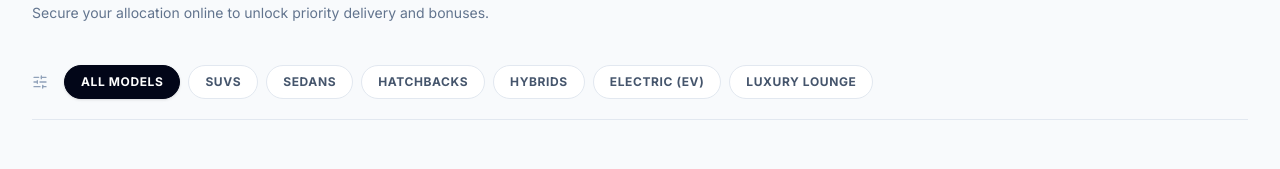
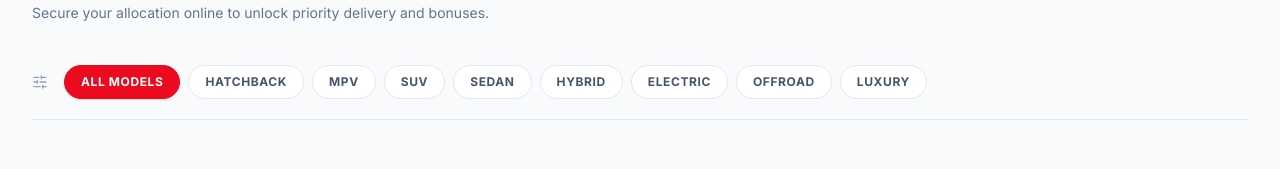
Before and after one commit to Odia-Dev/LT-Booking-V3-firebase, a Next.js app: page /vehicles in a window 1280 px wide. Shown: the part 332-501 px from the top of the page. Built offline with nearby package versions, Linux system fonts and the light colour scheme; no server answers.

Commit message:
feat: correct vehicles storefront category tab names and map filtering using NAV_CATEGORIES

```diff
--- a/src/app/(frontend)/vehicles/page.tsx
+++ b/src/app/(frontend)/vehicles/page.tsx
@@ -1,41 +1,49 @@
 "use client";
 
-import React, { useState } from "react";
+import React, { useState, useMemo } from "react";
 import Link from "next/link";
-import { Car, ChevronRight, SlidersHorizontal, Info, Sparkles } from "lucide-react";
+import { SlidersHorizontal, Sparkles } from "lucide-react";
+import { NAV_CATEGORIES } from "@/lib/categories";
 
 const VEHICLES = [
   { slug: "toyota-glanza", name: "Toyota Glanza", type: "Hatchback", category: "hatchback", price: "₹6.81 Lakh", booking: "₹11,000", image: "https://images.unsplash.com/photo-1549399542-7e3f8b79c341?auto=format&fit=crop&q=80&w=600" },
   { slug: "toyota-urban-cruiser-taisor", name: "Toyota Taisor", type: "Compact SUV", category: "suv", price: "₹7.74 Lakh", booking: "₹11,000", image: "https://images.unsplash.com/photo-1533473359331-0135ef1b58bf?auto=format&fit=crop&q=80&w=600" },
-  { slug: "toyota-rumion", name: "Toyota Rumion", type: "MPV", category: "hybrid", price: "₹10.44 Lakh", booking: "₹21,000", image: "https://images.unsplash.com/photo-1503376780353-7e6692767b70?auto=format&fit=crop&q=80&w=600" },
-  { slug: "toyota-urban-cruiser-hyryder", name: "Urban Cruiser Hyryder", type: "SUV", category: "hybrid", price: "₹11.14 Lakh", booking: "₹25,000", image: "https://images.unsplash.com/photo-1511919884226-fd3cad34687c?auto=format&fit=crop&q=80&w=800" },
+  { slug: "toyota-rumion", name: "Toyota Rumion", type: "MPV", category: "mpv", price: "₹10.44 Lakh", booking: "₹21,000", image: "https://images.unsplash.com/photo-1503376780353-7e6692767b70?auto=format&fit=crop&q=80&w=600" },
+  { slug: "toyota-urban-cruiser-hyryder", name: "Urban Cruiser Hyryder", type: "SUV", category: "suv", price: "₹11.14 Lakh", booking: "₹25,000", image: "https://images.unsplash.com/photo-1511919884226-fd3cad34687c?auto=format&fit=crop&q=80&w=800" },
   { slug: "toyota-urban-cruiser-ebella", name: "Urban Cruiser Ebella", type: "Electric SUV", category: "electric", price: "₹12.00 Lakh", booking: "₹25,000", image: "https://images.unsplash.com/photo-1563720223185-11003d516935?auto=format&fit=crop&q=80&w=600" },
-  { slug: "toyota-innova-crysta", name: "Toyota Innova Crysta", type: "MPV", category: "luxury", price: "₹19.99 Lakh", booking: "₹50,000", image: "https://images.unsplash.com/photo-1605559424843-9e4c228bf1c2?auto=format&fit=crop&q=80&w=600" },
-  { slug: "toyota-innova-hycross", name: "Innova Hycross", type: "MPV", category: "hybrid", price: "₹18.86 Lakh", booking: "₹50,000", image: "https://images.unsplash.com/photo-1605559424843-9e4c228bf1c2?auto=format&fit=crop&q=80&w=1200" },
+  { slug: "toyota-innova-crysta", name: "Toyota Innova Crysta", type: "MPV", category: "mpv", price: "₹19.99 Lakh", booking: "₹50,000", image: "https://images.unsplash.com/photo-1605559424843-9e4c228bf1c2?auto=format&fit=crop&q=80&w=600" },
+  { slug: "toyota-innova-hycross", name: "Innova Hycross", type: "MPV", category: "mpv", price: "₹18.86 Lakh", booking: "₹50,000", image: "https://images.unsplash.com/photo-1605559424843-9e4c228bf1c2?auto=format&fit=crop&q=80&w=1200" },
   { slug: "toyota-fortuner", name: "Toyota Fortuner", type: "SUV", category: "suv", price: "₹33.43 Lakh", booking: "₹1,00,000", image: "https://images.unsplash.com/photo-1532581291347-9c39cf10a73c?auto=format&fit=crop&q=80&w=600" },
   { slug: "toyota-fortuner-legender", name: "Toyota Fortuner Legender", type: "SUV", category: "suv", price: "₹43.66 Lakh", booking: "₹1,00,000", image: "https://images.unsplash.com/photo-1532581291347-9c39cf10a73c?auto=format&fit=crop&q=80&w=600" },
-  { slug: "toyota-hilux", name: "Toyota Hilux", type: "Utility Pickup", category: "suv", price: "₹30.40 Lakh", booking: "₹1,00,000", image: "https://images.unsplash.com/photo-1541899481282-d53bffe3c35d?auto=format&fit=crop&q=80&w=600" },
+  { slug: "toyota-hilux", name: "Toyota Hilux", type: "Utility Pickup", category: "offroad", price: "₹30.40 Lakh", booking: "₹1,00,000", image: "https://images.unsplash.com/photo-1541899481282-d53bffe3c35d?auto=format&fit=crop&q=80&w=600" },
   { slug: "toyota-camry", name: "Toyota Camry", type: "Luxury Sedan", category: "sedan", price: "₹46.17 Lakh", booking: "₹1,00,000", image: "https://images.unsplash.com/photo-1503376710915-18861d9a2638?auto=format&fit=crop&q=80&w=600" },
   { slug: "toyota-vellfire", name: "Toyota Vellfire", type: "Luxury MPV", category: "luxury", price: "₹1.20 Crore", booking: "₹2,00,050", image: "https://images.unsplash.com/photo-1517524008436-a3851f153a77?auto=format&fit=crop&q=80&w=600" },
   { slug: "toyota-landcruiser300", name: "Land Cruiser 300", type: "Luxury SUV", category: "luxury", price: "₹2.10 Crore", booking: "₹20,00,000", image: "https://images.unsplash.com/photo-1532581291347-9c39cf10a73c?auto=format&fit=crop&q=80&w=600" }
 ];
 
 const CATEGORIES = [
-  { id: "all", name: "All Models" },
-  { id: "suv", name: "SUVs" },
-  { id: "sedan", name: "Sedans" },
-  { id: "hatchback", name: "Hatchbacks" },
-  { id: "hybrid", name: "Hybrids" },
-  { id: "electric", name: "Electric (EV)" },
-  { id: "luxury", name: "Luxury Lounge" }
+  "All Models",
+  "Hatchback",
+  "MPV",
+  "SUV",
+  "Sedan",
+  "Hybrid",
+  "Electric",
+  "Offroad",
+  "Luxury"
 ];
 
 export default function VehiclesIndexPage() {
-  const [filter, setFilter] = useState("all");
+  const [filter, setFilter] = useState("All Models");
 
-  const filteredVehicles = filter === "all"
-    ? VEHICLES
-    : VEHICLES.filter(v => v.category === filter || (filter === "hybrid" && v.type.toLowerCase().includes("hybrid")));
+  const filteredVehicles = useMemo(() => {
+    if (filter === "All Models") return VEHICLES;
+    const targetCategory = NAV_CATEGORIES.find(
+      (cat) => cat.name.toLowerCase() === filter.toLowerCase()
+    );
+    if (!targetCategory) return [];
+    return VEHICLES.filter((vehicle) => targetCategory.models.includes(vehicle.slug));
+  }, [filter]);
 
   return (
     <div className="min-h-screen bg-slate-50 text-slate-900 py-16 px-4 sm:px-6 lg:px-8">
@@ -60,21 +68,23 @@ export default function VehiclesIndexPage() {
         </div>
 
         {/* Filter categories tabs */}
-        <div className="flex flex-wrap items-center gap-2 border-b border-slate-200 pb-5">
-          <SlidersHorizontal className="w-4 h-4 text-slate-400 mr-2" />
+        <div className="flex items-center gap-2 border-b border-slate-200 pb-5 overflow-x-auto whitespace-nowrap scrollbar-none no-scrollbar">
+          <SlidersHorizontal className="w-4 h-4 text-slate-400 mr-2 shrink-0" />
+          <div className="flex gap-2">
             {CATEGORIES.map((cat) => (
               <button
-              key={cat.id}
-              onClick={() => setFilter(cat.id)}
-              className={`px-4 py-2 rounded-full text-xs font-bold uppercase tracking-wider transition-all border ${
-                filter === cat.id
-                  ? "bg-slate-950 text-white border-slate-950 shadow-sm"
+                key={cat}
+                onClick={() => setFilter(cat)}
+                className={`px-4 py-2 rounded-full text-xs font-bold uppercase tracking-wider transition-all border shrink-0 ${
+                  filter === cat
+                    ? "bg-[#EB0A1E] text-white border-[#EB0A1E] shadow-sm"
                     : "bg-white text-slate-600 border-slate-200 hover:border-slate-300"
                 }`}
               >
-              {cat.name}
+                {cat}
               </button>
             ))}
+          </div>
         </div>
 
         {/* Dynamic Category SEO crosslinks */}
```
Lines whose indentation alone changed are shown as unchanged.
